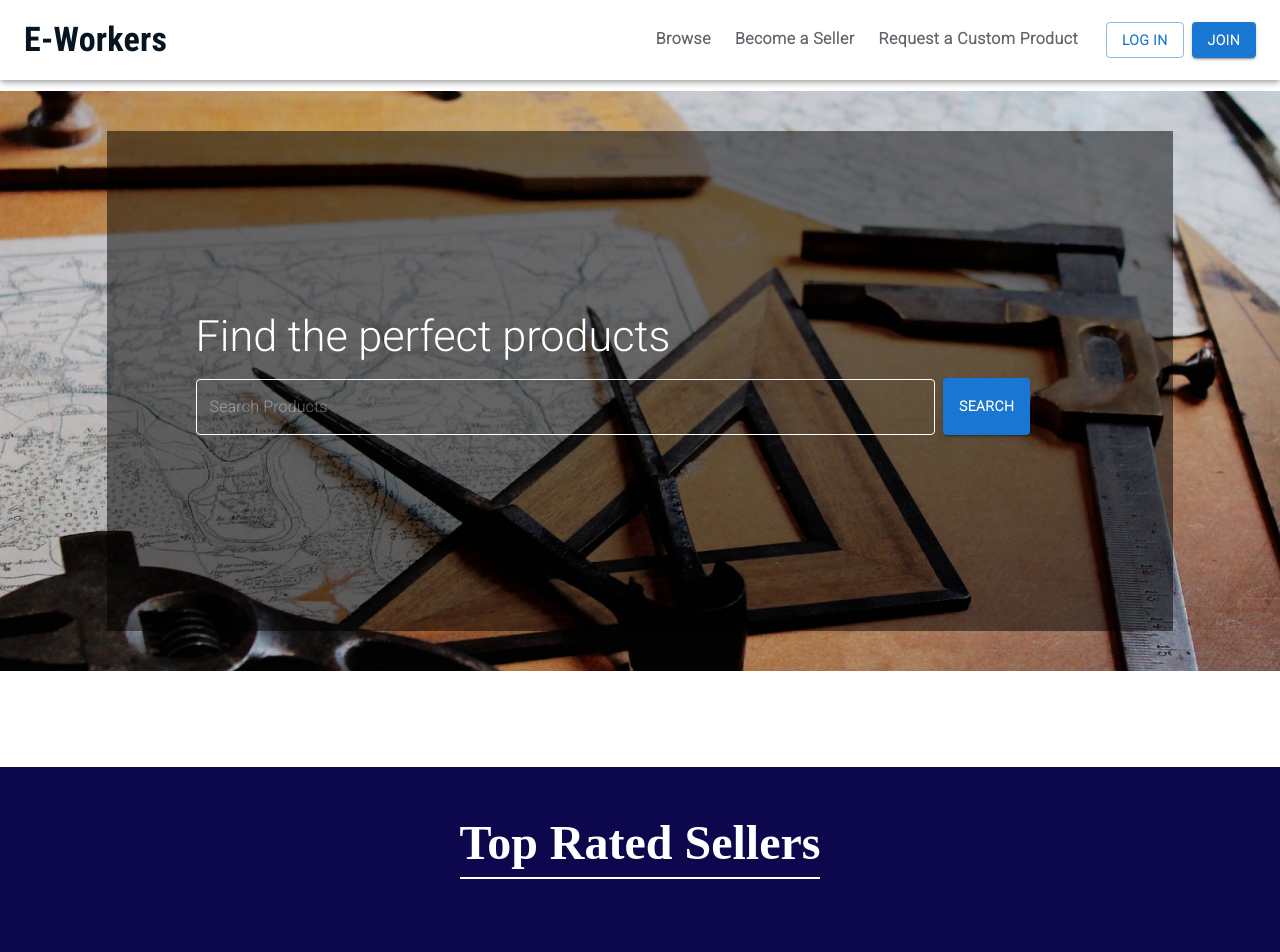
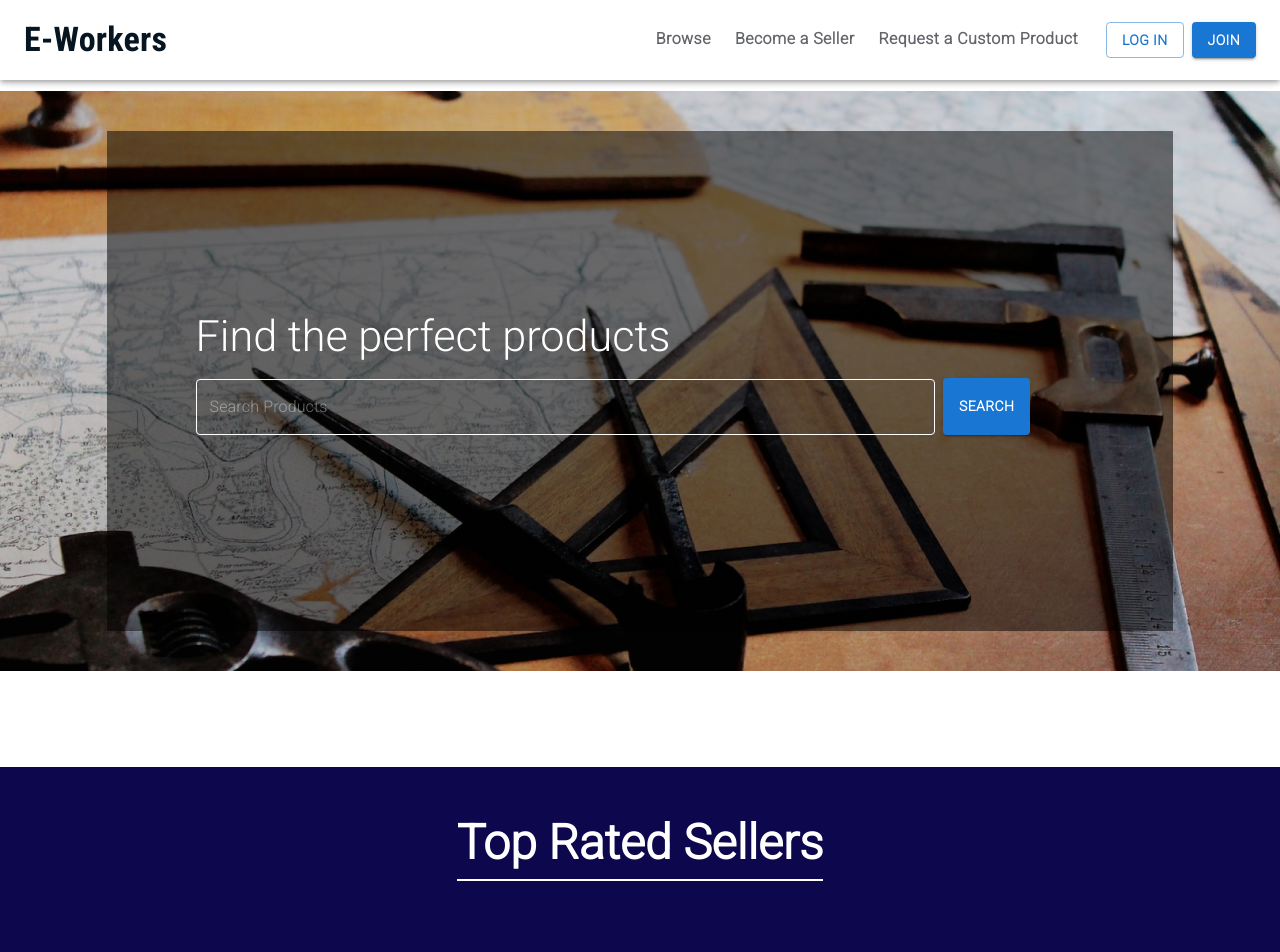
Before and after one commit to bilal42011/Ecommerce-Platform-For-Customized-Products, a React (Create React App) app: page / in a window 1280 px wide. Shown: the top 952 px of the page. Built offline with nearby package versions, Linux system fonts and the light colour scheme.

Commit message:
fixed the title font

```diff
--- a/src/Components/Homepage/TopRatedSellers/TopRatedSellers.js
+++ b/src/Components/Homepage/TopRatedSellers/TopRatedSellers.js
@@ -14,14 +14,17 @@ const TopRatedSellers = () => {
     >
       <Typography
         variant="h3"
-        fontFamily="Roboto sans-serif"
         textAlign="center"
         color="white"
         fontWeight="bold"
+        sx={{
+          paddingBottom: "8px",
+          borderBottom: "2px solid white",
+          width: "fit-content",
+          margin: "auto",
+        }}
       >
-        <span style={{ paddingBottom: "8px", borderBottom: "2px solid white" }}>
-          Top Rated Sellers
-        </span>
+        Top Rated Sellers
       </Typography>
       <SellersSlider />
     </Container>
```
